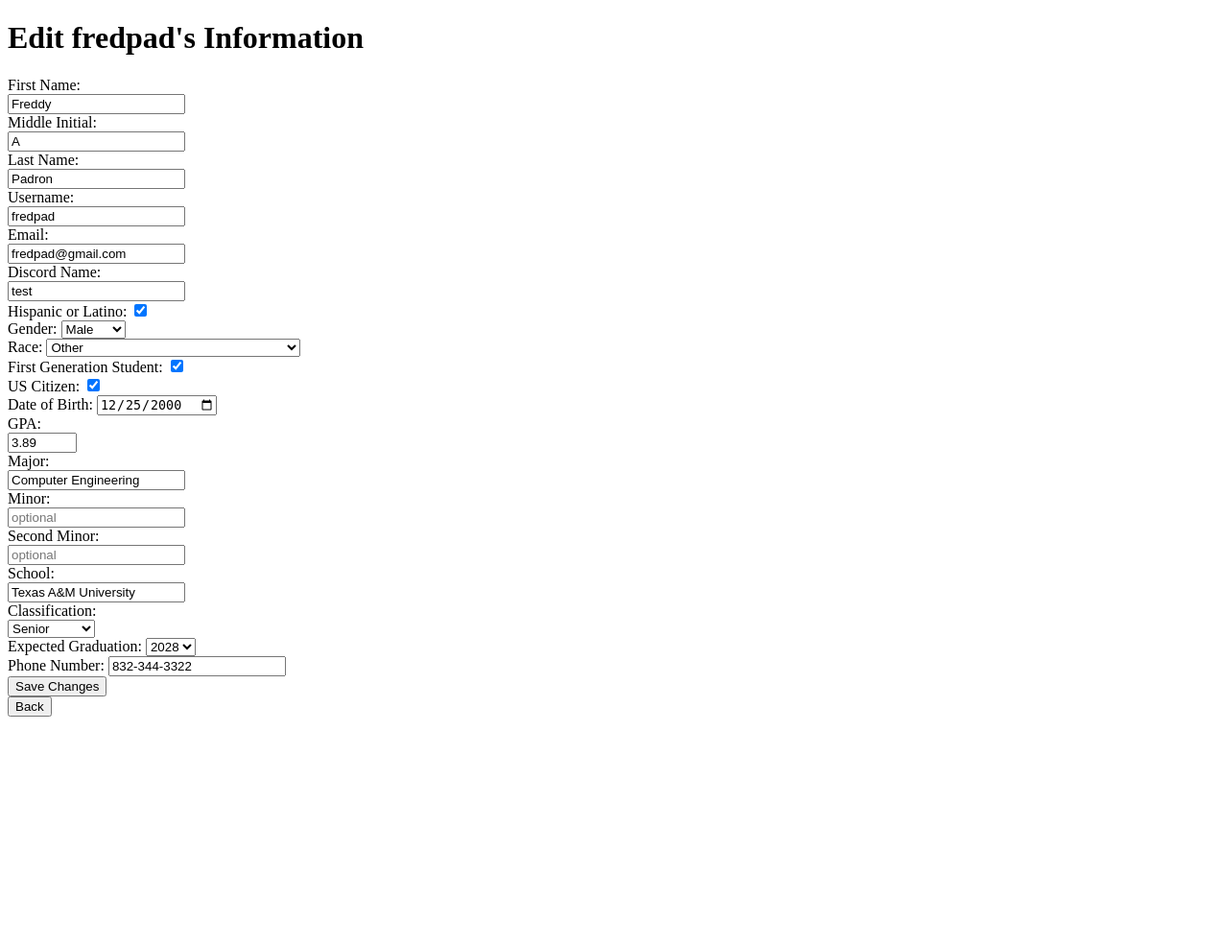
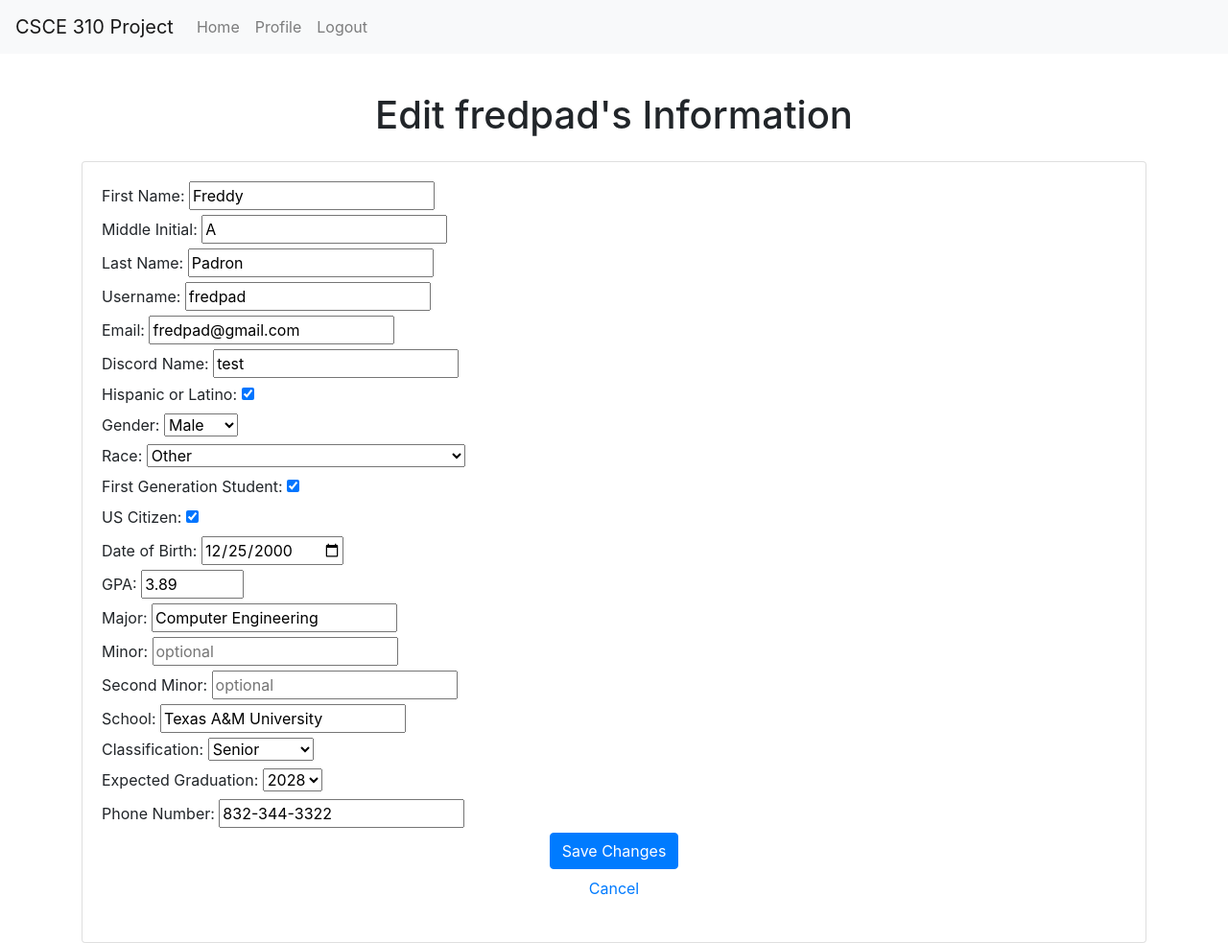
Before and after one commit to freddypadronscarton/CSCE310_Project, a Flask app: page /admin/edit/user/300 in a window 1280 px wide. Shown: the whole page at 96% size. Before the commit the page ends 747 px from the top, so only its background shows below. Run offline with Flask 3, Linux system fonts and the light colour scheme; a user stored in the database is signed in; data comes from the database, SQL or seed files in the repository; some libraries are stand-ins or nearby versions.

Commit message:
Nav Bar changes

```diff
--- a/flaskapp/templates/Profile.html
+++ b/flaskapp/templates/Profile.html
@@ -16,6 +16,10 @@
             <ul class="navbar-nav">
                 <li class="nav-item">
                     <a class="nav-link" href="/home">Home</a>
+                </li>
+
+                <li class="nav-item">
+                    <a class="nav-link" href="/profile">Profile</a>
                 </li>
 
                 <li class="nav-item">
--- a/flaskapp/templates/admin/admin_home.html
+++ b/flaskapp/templates/admin/admin_home.html
@@ -19,6 +19,10 @@
         </button>
         <div class="collapse navbar-collapse" id="navbarNav">
             <ul class="navbar-nav">
+                <li class="nav-item">
+                    <a class="nav-link" href="/home">Home</a>
+                </li>
+
                 <li class="nav-item">
                     <a class="nav-link" href="/profile">Profile</a>
                 </li>
--- a/flaskapp/templates/admin/edit_user.html
+++ b/flaskapp/templates/admin/edit_user.html
@@ -2,8 +2,34 @@
 <html>
 <head>
     <title>Edit User Info</title>
+    <link rel="stylesheet" href="https://stackpath.bootstrapcdn.com/bootstrap/4.3.1/css/bootstrap.min.css">
 </head>
 <body>
+    <!-- Navigation Bar -->
+    <nav class="navbar navbar-expand-lg navbar-light bg-light fixed-top">
+        <a class="navbar-brand" href="#">CSCE 310 Project</a>
+        <button class="navbar-toggler" type="button" data-toggle="collapse" data-target="#navbarNav" aria-controls="navbarNav" aria-expanded="false" aria-label="Toggle navigation">
+            <span class="navbar-toggler-icon"></span>
+        </button>
+        <div class="collapse navbar-collapse" id="navbarNav">
+            <ul class="navbar-nav">
+                <li class="nav-item">
+                    <a class="nav-link" href="/home">Home</a>
+                </li>
+
+                <li class="nav-item">
+                    <a class="nav-link" href="/profile">Profile</a>
+                </li>
+
+                <li class="nav-item">
+                    <a class="nav-link" href="/logout">Logout</a>
+                </li>
+            </ul>
+        </div>
+    </nav><br><br><br>
+    <!--End of Navigation Bar -->
+
+    <div class="container">
         <!-- Flash Messages -->
         {% with messages = get_flashed_messages(with_categories=true) %}
             {% if messages %}
@@ -12,25 +38,28 @@
                 {% endfor %}
             {% endif %}
         {% endwith %}
-    <h1>Edit {{ user.username }}'s Information</h1>
 
+        <h1 class="text-center my-4">Edit {{ user.username }}'s Information</h1>
+
+        <div class="card">
+            <div class="card-body">
                 <form method="POST" onsubmit="return validateForm()" id="editUserForm" data-userType="{{user.user_type}}">
-        <label for="first_name">First Name:</label><br>
+                    <label for="first_name">First Name:</label>
                     <input type="text" id="first_name" name="first_name" value="{{ user.first_name }}"><br>
 
-        <label for="middle_initial">Middle Initial:</label><br>
+                    <label for="middle_initial">Middle Initial:</label>
                     <input type="text" id="middle_initial" name="middle_initial" value="{{ user.middle_initial }}" maxlength="1" placeholder="optional"><br>
 
-        <label for="last_name">Last Name:</label><br>
+                    <label for="last_name">Last Name:</label>
                     <input type="text" id="last_name" name="last_name" value="{{ user.last_name }}"><br>
 
-        <label for="username">Username:</label><br>
+                    <label for="username">Username:</label>
                     <input type="text" id="username" name="username" value="{{ user.username }}"><br>
 
-        <label for="email">Email:</label><br>
+                    <label for="email">Email:</label>
                     <input type="email" id="email" name="email" value="{{ user.email }}"><br>
 
-        <label for="discord">Discord Name:</label><br>
+                    <label for="discord">Discord Name:</label>
                     <input type="text" id="discord" name="discord" value="{{ user.discord_name }}"><br>
 
                     <!-- Student Type specific fields -->
@@ -68,22 +97,22 @@
                     {% endif %}
 
                     {% if user.user_type == 'college_student' %}
-        <label for="gpa">GPA:</label><br>
+                    <label for="gpa">GPA:</label>
                     <input type="number" id="gpa" name="gpa" min="0.0" max="4.0" step="0.01" value="{{ user.gpa }}"><br>
 
-        <label for="major">Major:</label><br>
+                    <label for="major">Major:</label>
                     <input type="text" id="major" name="major" value="{{ user.major }}"><br>
 
-        <label for="minor">Minor:</label><br>
+                    <label for="minor">Minor:</label>
                     <input type="text" id="minor" name="minor" value="{{ user.minor }}" placeholder="optional"><br>
 
-        <label for="second_minor">Second Minor:</label><br>
+                    <label for="second_minor">Second Minor:</label>
                     <input type="text" id="second_minor" name="second_minor" value="{{ user.second_minor }}" placeholder="optional"><br>
 
-        <label for="school">School:</label><br>
+                    <label for="school">School:</label>
                     <input type="text" id="school" name="school" value="{{ user.school }}"><br>
 
-        <label for="classification">Classification:</label><br>
+                    <label for="classification">Classification:</label>
                     <select id="classification" name="classification">
                         {% for classification in ("Freshman", "Sophomore", "Junior", "Senior", "Other") %}
                             <option value={{classification.lower()}} {% if classification.lower() == user.classification%} selected = "selected" {% endif %}>{{classification}}</option>
@@ -107,17 +136,19 @@
                     <label for="classification">Grade:</label>
                     <select id="classification" name="classification">
                         {% for classification in ["K", "1", "2", "3", "4", "5", "6", "7", "8", "9", "10", "11", "12"] %}
-                <option value={{classification.lower()}} {% if classification.lower() == user.classification%} selected = "selected" {% endif %}>{{classification}}</option>
+                            <option value={{classification}} {% if classification == user.classification%} selected = "selected" {% endif %}>{{classification}}</option>
                         {% endfor %}
                     </select><br>
                     {% endif %}
 
-        <input type="submit" value="Save Changes">
+                    <div class="form-group text-center">
+                        <input type="submit" value="Save Changes" class="btn btn-custom btn-primary">
+                        <a class="nav-link" href="/home">Cancel</a>
+                    </div>
                 </form>
-
-    <form action="{{ url_for('home') }}" method="post">
-        <button type="submit">Back</button>
-    </form>
+            </div>
+        </div>
+    </div>
 
     <script>
         // JavaScript for phone number formatting
@@ -157,7 +188,7 @@
             if(userType == "college_student"){
                 for (var i = 0; i < college_fields.length; i++) {
                     if (!document.getElementById(college_fields[i]).value) {
-                        alert("Please fill out all the fiedl: ");
+                        alert("Please fill out all the fields.");
                         return false;
                     }
                 }
```
Also changed, not shown: flaskapp/templates/college_home.html (+25 -0 lines). Lines whose indentation alone changed are shown as unchanged.
